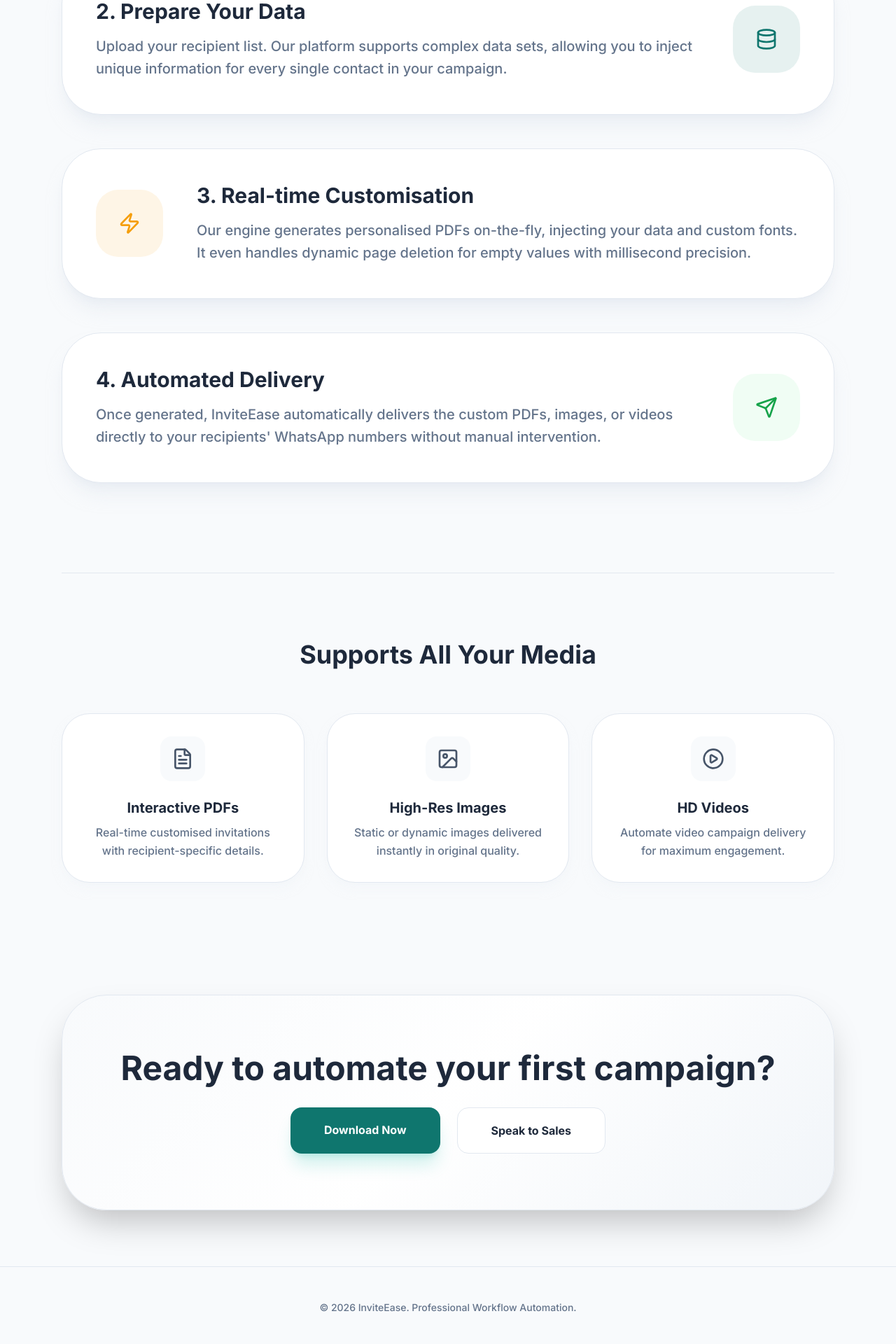
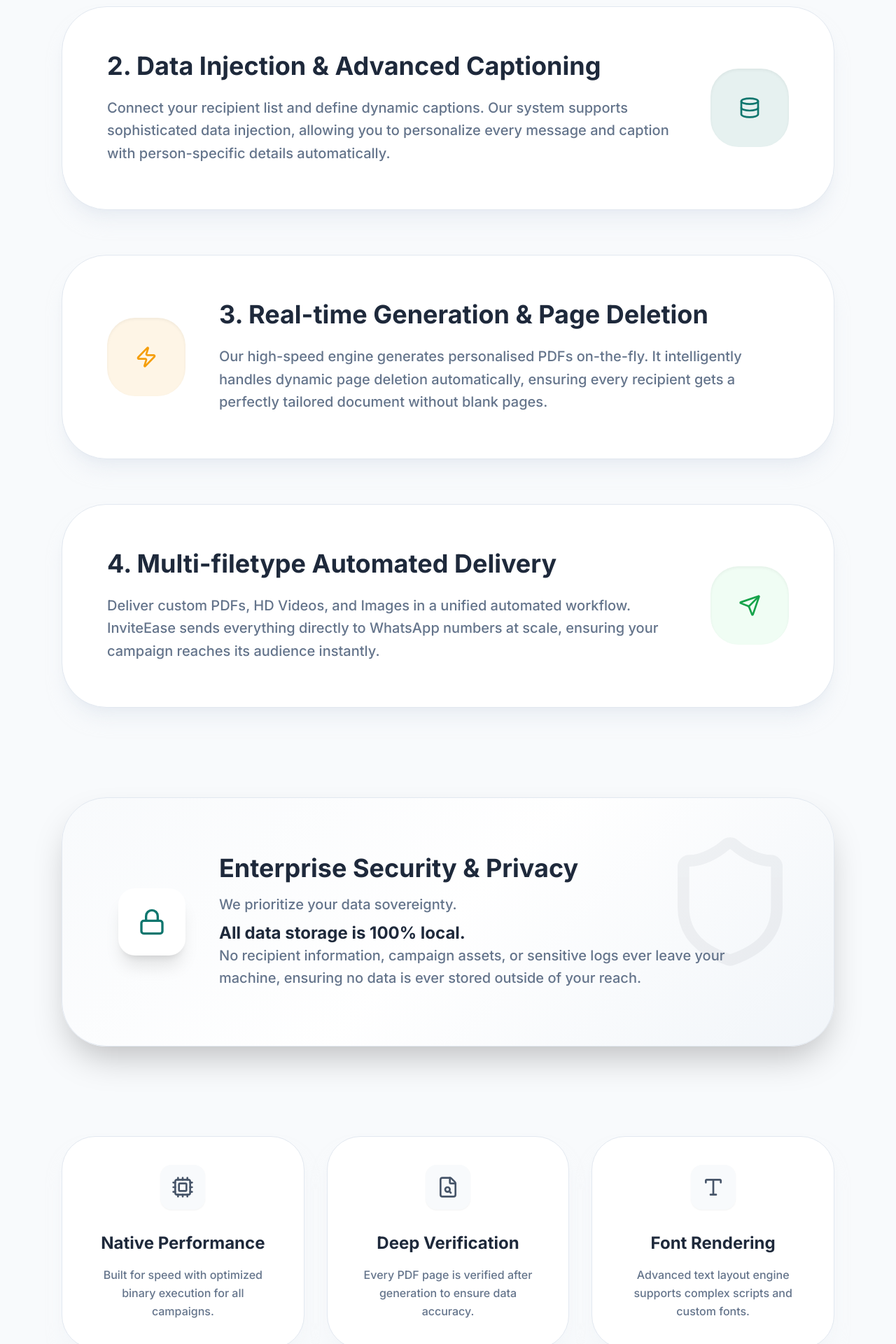
Before and after one commit to TilakTejani/InviteEase-Website, a React (Vite) app: page /how-it-works in a window 1280 px wide. Shown: the part 780-2700 px from the top of the page at 70% size. Built offline with nearby package versions, Linux system fonts and the light colour scheme.

Commit message:
Revamp How It Works page as feature destination and add deep security details

```diff
--- a/src/components/HowItWorks.tsx
+++ b/src/components/HowItWorks.tsx
@@ -5,39 +5,47 @@ import {
     Zap,
     Send,
     ArrowLeft,
+    Shield,
+    PlayCircle,
     FileText,
-    PlayCircle,
-    ImageIcon
+    Type,
+    FileSearch,
+    Cpu,
+    Lock
 } from 'lucide-react';
 import { Link } from 'react-router-dom';
 
 const HowItWorks = () => {
     const steps = [
         {
+            id: "editor",
             icon: <FileEdit size={32} />,
-            title: "1. Design Your Template",
-            desc: "Use our Advanced PDF Editor to upload your invitation template. Map dynamic text fields for names, number of persons, dates, or custom messages exactly where you want them to appear.",
+            title: "1. Advanced PDF Editor & Font Support",
+            desc: "Upload your invitation template and use our pro-grade editor to map dynamic fields for names, person counts, and dates. You can use any custom font files (.ttf, .otf) directly to maintain your brand's unique look.",
             color: "text-blue-600",
             bg: "bg-blue-50"
         },
         {
+            id: "data",
             icon: <Database size={32} />,
-            title: "2. Prepare Your Data",
-            desc: "Upload your recipient list. Our platform supports complex data sets, allowing you to inject unique information for every single contact in your campaign.",
+            title: "2. Data Injection & Advanced Captioning",
+            desc: "Connect your recipient list and define dynamic captions. Our system supports sophisticated data injection, allowing you to personalize every message and caption with person-specific details automatically.",
             color: "text-inviteease-primary",
             bg: "bg-inviteease-primary/10"
         },
         {
+            id: "customisation",
             icon: <Zap size={32} />,
-            title: "3. Real-time Customisation",
-            desc: "Our engine generates personalised PDFs on-the-fly, injecting your data and custom fonts. It even handles dynamic page deletion for empty values with millisecond precision.",
+            title: "3. Real-time Generation & Page Deletion",
+            desc: "Our high-speed engine generates personalised PDFs on-the-fly. It intelligently handles dynamic page deletion automatically, ensuring every recipient gets a perfectly tailored document without blank pages.",
             color: "text-inviteease-warning",
             bg: "bg-inviteease-warning/10"
         },
         {
+            id: "delivery",
             icon: <Send size={32} />,
-            title: "4. Automated Delivery",
-            desc: "Once generated, InviteEase automatically delivers the custom PDFs, images, or videos directly to your recipients' WhatsApp numbers without manual intervention.",
+            title: "4. Multi-filetype Automated Delivery",
+            desc: "Deliver custom PDFs, HD Videos, and Images in a unified automated workflow. InviteEase sends everything directly to WhatsApp numbers at scale, ensuring your campaign reaches its audience instantly.",
             color: "text-green-600",
             bg: "bg-green-50"
         }
@@ -67,30 +75,31 @@ const HowItWorks = () => {
                     animate={{ opacity: 1, y: 0 }}
                     className="text-center mb-24"
                 >
-                    <h1 className="text-5xl md:text-7xl font-extrabold mb-8 tracking-tight">
-                        How <span className="text-gradient-linear">InviteEase</span> Works
+                    <h1 className="text-5xl md:text-7xl font-extrabold mb-8 tracking-tight text-inviteease-text">
+                        The <span className="text-gradient-linear">InviteEase</span> Workflow
                     </h1>
-                    <p className="text-xl text-inviteease-textSecondary max-w-3xl mx-auto leading-relaxed">
-                        A seamless 4-step workflow designed to transform your manual invitation process into a high-speed automated engine.
+                    <p className="text-xl text-inviteease-textSecondary max-w-3xl mx-auto leading-relaxed font-medium">
+                        A comprehensive look at how we automate your professional campaign delivery from design to distribution.
                     </p>
                 </motion.div>
 
                 {/* Steps Section */}
-                <div className="space-y-12">
+                <div className="space-y-16">
                     {steps.map((step, index) => (
                         <motion.div
                             key={index}
+                            id={step.id}
                             initial={{ opacity: 0, x: index % 2 === 0 ? -30 : 30 }}
                             whileInView={{ opacity: 1, x: 0 }}
                             viewport={{ once: true }}
-                            className={`flex flex-col md:flex-row items-center gap-12 p-8 md:p-12 rounded-[3.5rem] border border-inviteease-border bg-white shadow-xl shadow-slate-200/50 ${index % 2 === 1 ? 'md:flex-row-reverse' : ''
+                            className={`flex flex-col md:flex-row items-center gap-12 p-10 md:p-16 rounded-[4rem] border border-inviteease-border bg-white shadow-xl shadow-slate-200/50 ${index % 2 === 1 ? 'md:flex-row-reverse' : ''
                                 }`}
                         >
-                            <div className={`w-24 h-24 shrink-0 rounded-[2rem] flex items-center justify-center ${step.bg} ${step.color}`}>
+                            <div className={`w-28 h-28 shrink-0 rounded-[2.5rem] flex items-center justify-center ${step.bg} ${step.color} shadow-inner`}>
                                 {step.icon}
                             </div>
                             <div className="flex-grow text-center md:text-left">
-                                <h2 className="text-3xl font-bold mb-4">{step.title}</h2>
+                                <h2 className="text-3xl md:text-4xl font-bold mb-6">{step.title}</h2>
                                 <p className="text-xl text-inviteease-textSecondary leading-relaxed font-medium">
                                     {step.desc}
                                 </p>
@@ -99,49 +108,65 @@ const HowItWorks = () => {
                     ))}
                 </div>
 
-                {/* Multi-Format Section */}
+                {/* Security Feature Highlight */}
                 <motion.div
-                    initial={{ opacity: 0 }}
-                    whileInView={{ opacity: 1 }}
-                    className="mt-32 pt-24 border-t border-inviteease-border"
+                    initial={{ opacity: 0, y: 30 }}
+                    whileInView={{ opacity: 1, y: 0 }}
+                    id="security"
+                    className="mt-32 p-12 md:p-20 rounded-[4rem] bg-gradient-appbar border border-inviteease-border shadow-2xl relative overflow-hidden"
                 >
-                    <h2 className="text-4xl font-bold text-center mb-16">Supports All Your Media</h2>
-                    <div className="grid md:grid-cols-3 gap-8">
-                        <MediaCard
-                            icon={<FileText size={32} />}
-                            title="Interactive PDFs"
-                            desc="Real-time customised invitations with recipient-specific details."
-                        />
-                        <MediaCard
-                            icon={<ImageIcon size={32} />}
-                            title="High-Res Images"
-                            desc="Static or dynamic images delivered instantly in original quality."
-                        />
-                        <MediaCard
-                            icon={<PlayCircle size={32} />}
-                            title="HD Videos"
-                            desc="Automate video campaign delivery for maximum engagement."
-                        />
+                    <div className="absolute top-0 right-0 p-12 opacity-5">
+                        <Shield size={200} />
+                    </div>
+                    <div className="relative z-10 flex flex-col md:flex-row items-center gap-12">
+                        <div className="w-24 h-24 bg-white rounded-3xl flex items-center justify-center text-inviteease-primary shadow-xl">
+                            <Lock size={40} />
+                        </div>
+                        <div className="text-center md:text-left">
+                            <h2 className="text-4xl font-bold mb-4">Enterprise Security & Privacy</h2>
+                            <p className="text-xl text-inviteease-textSecondary leading-relaxed max-w-3xl font-medium">
+                                We prioritize your data sovereignty. <span className="text-inviteease-text font-bold text-2xl block mt-2">All data storage is 100% local.</span> No recipient information, campaign assets, or sensitive logs ever leave your machine, ensuring no data is ever stored outside of your reach.
+                            </p>
+                        </div>
                     </div>
                 </motion.div>
 
+                {/* Technical Specs */}
+                <div className="mt-32 grid md:grid-cols-3 gap-8">
+                    <MediaCard
+                        icon={<Cpu size={32} />}
+                        title="Native Performance"
+                        desc="Built for speed with optimized binary execution for all campaigns."
+                    />
+                    <MediaCard
+                        icon={<FileSearch size={32} />}
+                        title="Deep Verification"
+                        desc="Every PDF page is verified after generation to ensure data accuracy."
+                    />
+                    <MediaCard
+                        icon={<Type size={32} />}
+                        title="Font Rendering"
+                        desc="Advanced text layout engine supports complex scripts and custom fonts."
+                    />
+                </div>
+
                 {/* Final CTA */}
-                <div className="mt-40 text-center bg-gradient-appbar p-20 rounded-[4rem] border border-inviteease-border shadow-2xl">
-                    <h2 className="text-4xl md:text-5xl font-bold mb-8">Ready to automate your first campaign?</h2>
-                    <div className="flex flex-col sm:flex-row justify-center gap-6">
-                        <Link to="/download" className="bg-inviteease-primary hover:bg-inviteease-primaryLight text-white font-bold px-12 py-5 rounded-2xl shadow-xl shadow-teal-500/20 transition-all active:scale-95">
-                            Download Now
+                <div className="mt-40 text-center py-20">
+                    <h2 className="text-4xl md:text-5xl font-bold mb-12">Ready to experience the automation?</h2>
+                    <div className="flex flex-col sm:flex-row justify-center gap-8">
+                        <Link to="/download" className="bg-inviteease-primary hover:bg-inviteease-primaryLight text-white font-bold px-16 py-6 rounded-3xl shadow-2xl shadow-teal-500/30 transition-all active:scale-95 text-xl">
+                            Download InviteEase
                         </Link>
-                        <Link to="/contact" className="bg-white border border-inviteease-border text-inviteease-text font-bold px-12 py-5 rounded-2xl hover:bg-slate-50 transition-all active:scale-95">
-                            Speak to Sales
+                        <Link to="/contact" className="bg-white border border-inviteease-border text-inviteease-text font-bold px-16 py-6 rounded-3xl hover:bg-slate-50 transition-all active:scale-95 text-xl">
+                            Speak to Support
                         </Link>
                     </div>
                 </div>
             </main>
 
-            <footer className="py-12 border-t border-inviteease-border text-center">
-                <p className="text-inviteease-textSecondary font-medium text-sm">
-                    © 2026 InviteEase. Professional Workflow Automation.
+            <footer className="py-16 border-t border-inviteease-border text-center bg-white/50">
+                <p className="text-inviteease-textSecondary font-semibold text-sm">
+                    © 2026 InviteEase. Security-first campaign automation.
                 </p>
             </footer>
         </div>
@@ -149,11 +174,11 @@ const HowItWorks = () => {
 };
 
 const MediaCard = ({ icon, title, desc }: any) => (
-    <div className="bg-white p-8 rounded-[2.5rem] border border-inviteease-border shadow-lg shadow-slate-100/50 text-center group hover:border-inviteease-primary/30 transition-all">
-        <div className="w-16 h-16 bg-slate-50 text-slate-600 rounded-2xl flex items-center justify-center mx-auto mb-6 group-hover:scale-110 transition-transform">
+    <div className="bg-white p-10 rounded-[3rem] border border-inviteease-border shadow-xl shadow-slate-100/50 text-center group hover:border-inviteease-primary/30 transition-all">
+        <div className="w-16 h-16 bg-slate-50 text-slate-600 rounded-2xl flex items-center justify-center mx-auto mb-8 group-hover:scale-110 transition-transform shadow-sm">
             {icon}
         </div>
-        <h3 className="text-xl font-bold mb-2">{title}</h3>
+        <h3 className="text-2xl font-bold mb-4">{title}</h3>
         <p className="text-inviteease-textSecondary font-medium leading-relaxed">{desc}</p>
     </div>
 );
```
Also changed, not shown: src/components/LandingPage.tsx (+9 -2 lines).
